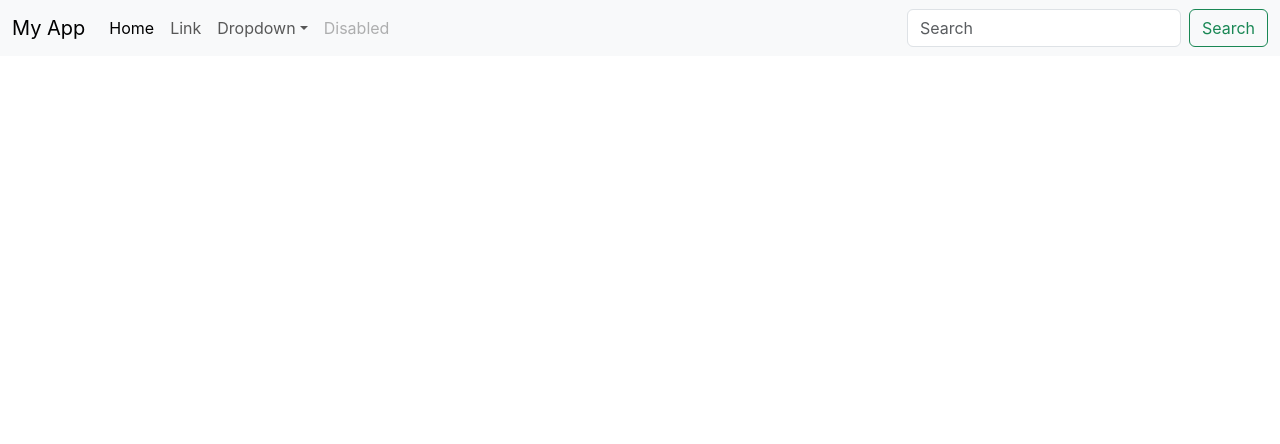
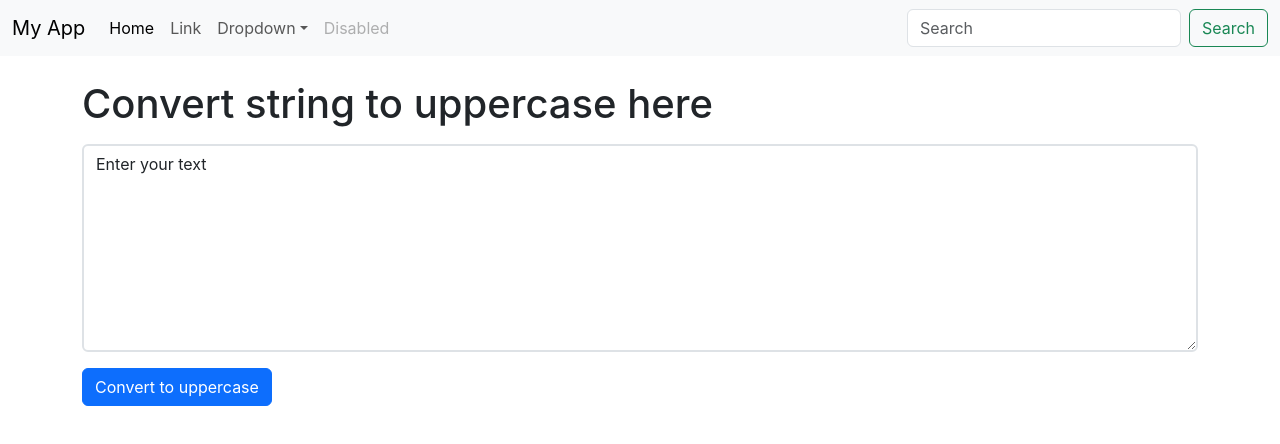
Before and after one commit to navneetthakor/Texter, a React (Create React App) app: page / in a window 1280 px wide. Shown: the top 444 px of the page. Built offline with nearby package versions, Linux system fonts and the light colour scheme.

Commit message:
Textbox added

```diff
--- a/src/App.js
+++ b/src/App.js
@@ -1,11 +1,13 @@
 
 import './App.css';
 import Navbar from './components/Navbar';
+import Textbox from './components/Textbox';
 
 function App() {
   return (
     <>
-    <Navbar title="My App" / >
+    <Navbar title="My App" />
+    <Textbox />
     </>
   );
 }
--- /dev/null
+++ b/src/components/Textbox.js
@@ -0,0 +1,38 @@
+import React, { useState } from "react";
+
+export default function Textbox() {
+   let handleChange = (event)=>{
+    setText(event.target.value);
+   }
+
+   let handleClick = ()=>{
+    let newText = text.toUpperCase();
+    setText(newText);
+   }
+
+  const [text, setText] = useState("Enter your text");
+
+  return (
+    <div>
+      <div className="container my-4">
+        <div class="mb-3">
+          <label for="exampleFormControlTextarea1" class="form-label">
+            <h1>Convert string to uppercase here</h1>
+          </label>
+          <textarea
+            class="form-control border-2"
+            value={text}
+            id="exampleFormControlTextarea1"
+            rows="8"
+            onChange={handleChange}
+          ></textarea>
+        </div>
+        <div class="col-12">
+          <button class="btn btn-primary" type="submit" onClick={handleClick}>
+            Convert to uppercase
+          </button>
+        </div>
+      </div>
+    </div>
+  );
+}
```
